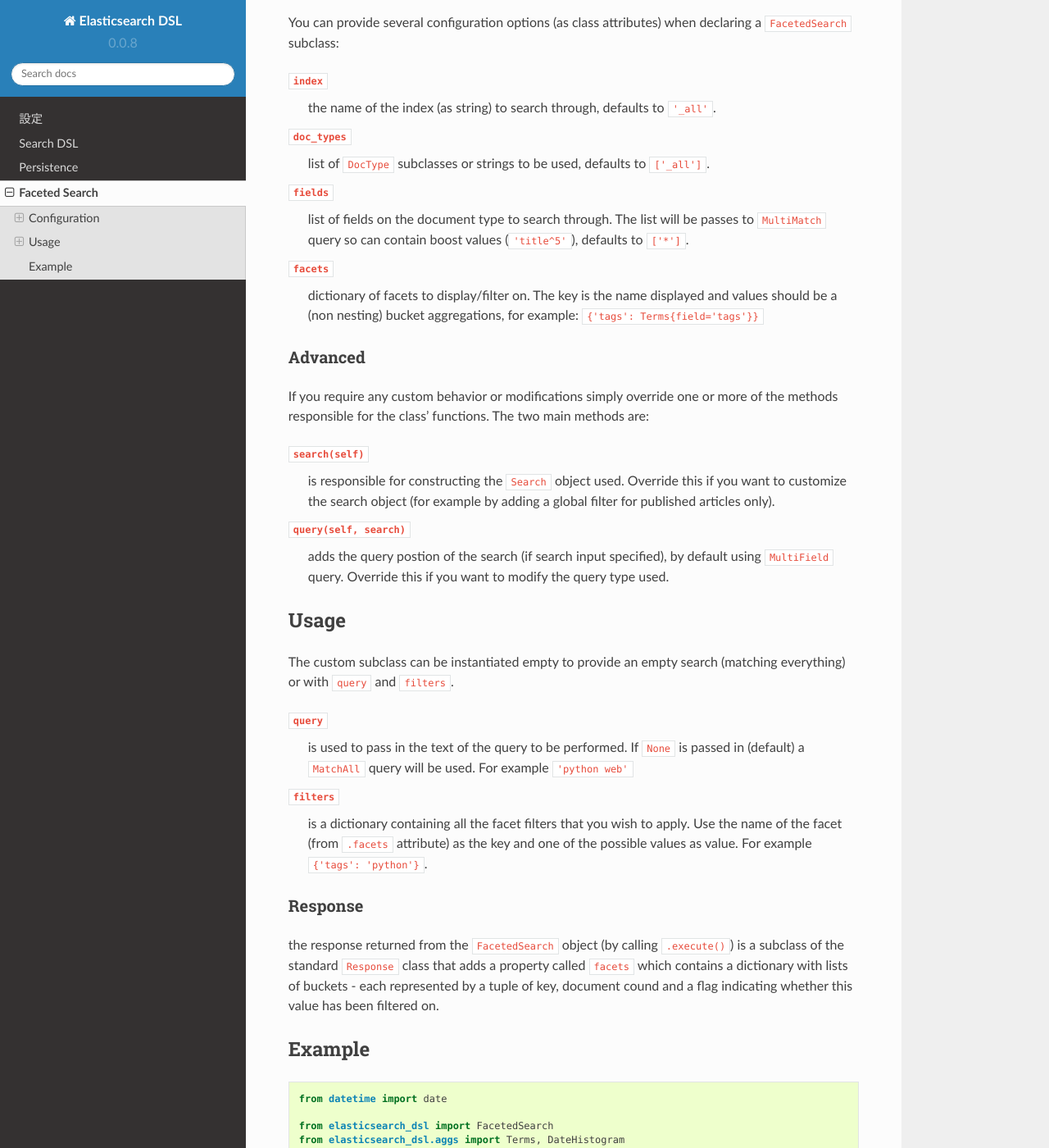
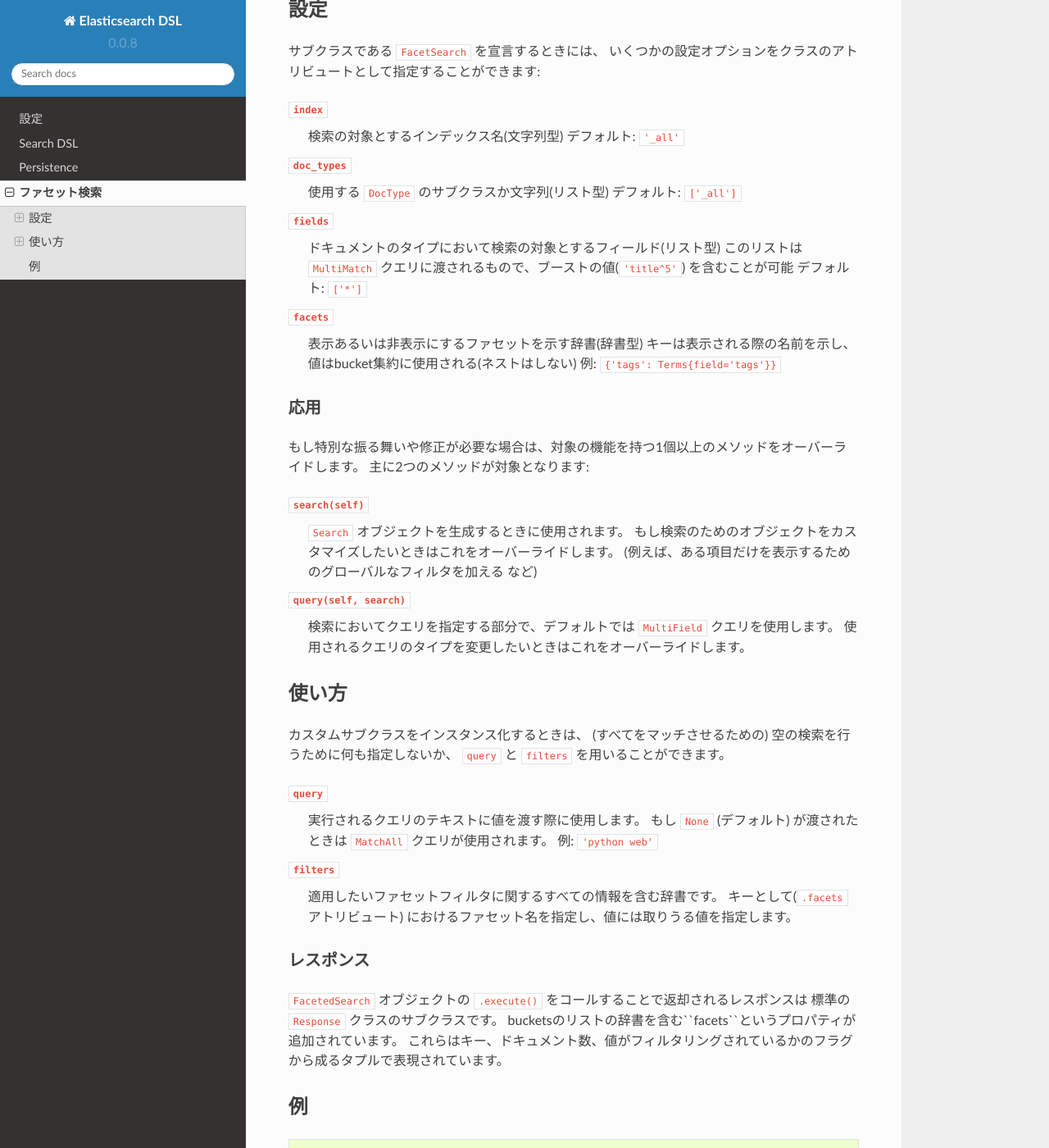
Before and after one commit to junkichi555/elasticsearch-dsl-py-doc-jp, a Sphinx documentation site: the page built from docs/faceted_search.rst, in a window 1280 px wide and 1400 px high, scrolled down 373 px. Shown: the whole window at 82% size. Built offline with Sphinx 7.4.7 and the Read the Docs theme 2.0.0, drawn with Linux system fonts in a browser that asks for light colours; pages that are not in the unit, such as notebooks, are missing from menus; some of the changed text lies outside the part shown.

Commit message:
Translated faceted_search

```diff
--- a/docs/faceted_search.rst
+++ b/docs/faceted_search.rst
@@ -1,81 +1,81 @@
 .. _faceted_search:
 
-Faceted Search
+ファセット検索
 ==============
 
-The library comes with a simple abstraction aimed at helping you develop
-faceted navigation for your data.
+このライブラリはファセットナビゲーションの実装を手助けするための
+抽象化された機能を備えています。
 
 .. note::
 
-    This API is experimental and will be subject to change. Any feedback is
-    welcome.
+    この機能は試験的なものであり、変更される可能性があります。
+    フィードバックは歓迎します。
 
-Configuration
+設定
 -------------
 
-You can provide several configuration options (as class attributes) when
-declaring a ``FacetedSearch`` subclass:
+サブクラスである ``FacetSearch`` を宣言するときには、
+いくつかの設定オプションをクラスのアトリビュートとして指定することができます:
 
 ``index``
-  the name of the index (as string) to search through, defaults to ``'_all'``.
+  検索の対象とするインデックス名(文字列型)
+  デフォルト: ``'_all'``
 
 ``doc_types``
-  list of ``DocType`` subclasses or strings to be used, defaults to
-  ``['_all']``.
+  使用する ``DocType`` のサブクラスか文字列(リスト型)
+  デフォルト: ``['_all']``
 
 ``fields``
-  list of fields on the document type to search through. The list will be
-  passes to ``MultiMatch`` query so can contain boost values (``'title^5'``),
-  defaults to ``['*']``.
+  ドキュメントのタイプにおいて検索の対象とするフィールド(リスト型)
+  このリストは ``MultiMatch`` クエリに渡されるもので、ブーストの値(``'title^5'``) を含むことが可能
+  デフォルト: ``['*']``
 
 ``facets``
-  dictionary of facets to display/filter on. The key is the name displayed and
-  values should be a (non nesting) bucket aggregations, for example: ``{'tags':
-  Terms{field='tags'}}``
+  表示あるいは非表示にするファセットを示す辞書(辞書型)
+  キーは表示される際の名前を示し、値はbucket集約に使用される(ネストはしない)
+  例: ``{'tags': Terms{field='tags'}}``
 
-Advanced
+応用
 ~~~~~~~~
 
-If you require any custom behavior or modifications simply override one or more
-of the methods responsible for the class' functions. The two main methods are:
+もし特別な振る舞いや修正が必要な場合は、対象の機能を持つ1個以上のメソッドをオーバーライドします。
+主に2つのメソッドが対象となります:
 
 ``search(self)``
-  is responsible for constructing the ``Search`` object used. Override this if
-  you want to customize the search object (for example by adding a global
-  filter for published articles only).
+  ``Search`` オブジェクトを生成するときに使用されます。
+  もし検索のためのオブジェクトをカスタマイズしたいときはこれをオーバーライドします。
+  (例えば、ある項目だけを表示するためのグローバルなフィルタを加える など)
 
 ``query(self, search)``
-  adds the query postion of the search (if search input specified), by default
-  using ``MultiField`` query. Override this if you want to modify the query type used.
+  検索においてクエリを指定する部分で、デフォルトでは ``MultiField`` クエリを使用します。
+  使用されるクエリのタイプを変更したいときはこれをオーバーライドします。
 
 
-Usage
+使い方
 -----
 
-The custom subclass can be instantiated empty to provide an empty search
-(matching everything) or with ``query`` and ``filters``.
+カスタムサブクラスをインスタンス化するときは、
+(すべてをマッチさせるための) 空の検索を行うために何も指定しないか、
+``query`` と ``filters`` を用いることができます。
 
 ``query``
-  is used to pass in the text of the query to be performed. If ``None`` is
-  passed in (default) a ``MatchAll`` query will be used. For example ``'python
-  web'``
+  実行されるクエリのテキストに値を渡す際に使用します。
+  もし ``None`` (デフォルト) が渡されたときは ``MatchAll`` クエリが使用されます。
+  例: ``'python web'``
 
 ``filters``
-  is a dictionary containing all the facet filters that you wish to apply. Use
-  the name of the facet (from ``.facets`` attribute) as the key and one of the
-  possible values as value. For example ``{'tags': 'python'}``.
+  適用したいファセットフィルタに関するすべての情報を含む辞書です。
+  キーとして(``.facets`` アトリビュート) におけるファセット名を指定し、値には取りうる値を指定します。
 
-Response
+レスポンス
 ~~~~~~~~
 
-the response returned from the ``FacetedSearch`` object (by calling
-``.execute()``) is a subclass of the standard ``Response`` class that adds a
-property called ``facets`` which contains a dictionary with lists of buckets -
-each represented by a tuple of key, document cound and a flag indicating
-whether this value has been filtered on.
+``FacetedSearch`` オブジェクトの ``.execute()`` をコールすることで返却されるレスポンスは
+標準の ``Response`` クラスのサブクラスです。
+bucketsのリストの辞書を含む``facets``というプロパティが追加されています。
+これらはキー、ドキュメント数、値がフィルタリングされているかのフラグから成るタプルで表現されています。
 
-Example
+例
 -------
 
 .. code:: python
@@ -87,24 +87,24 @@ Example
 
     class BlogSearch(FacetedSearch):
         doc_types = [Article, ]
-        # fields that should be searched
+        # 検索に使用されるフィールド
         fields = ['tags', 'title', 'body']
 
         facets = {
-            # use bucket aggregations to define facets
+            # ファセットを定義するためにbucket集約を使用する
             'tags': Terms(field='tags'),
             'publishing_frequency': DateHistogram(field='published_from', interval='month')
         }
 
         def search(self):
-            # override methods to add custom pieces
+            # 部分的なカスタマイズのためにオーバーライドする
             s = super().search()
             return s.filter('range', publish_from={'lte': 'now/h'})
 
     bs = BlogSearch('python web', {'publishing_frequency': date(2015, 6)})
     response = bs.execute()
 
-    # access hits and other attributes as usual
+    # 通常通り、検索件数と他のアトリビュートにアクセスする
     print(response.hits.total, 'hits total')
     for hit in response:
         print(hit.meta.score, hit.title)
```
Also changed, not shown: docs/search_dsl.rst (+16 -18 lines).
